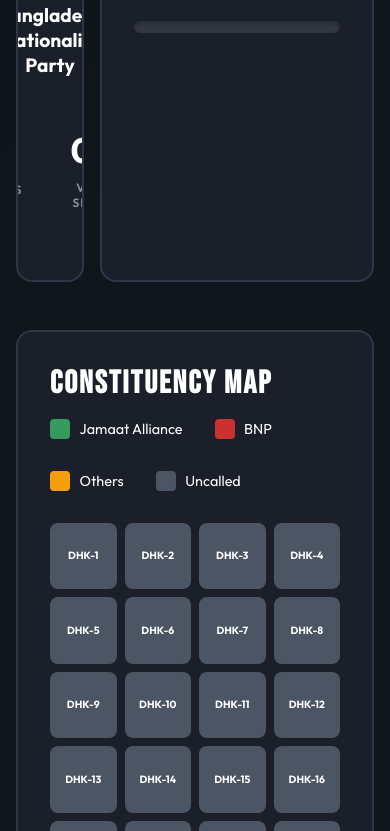
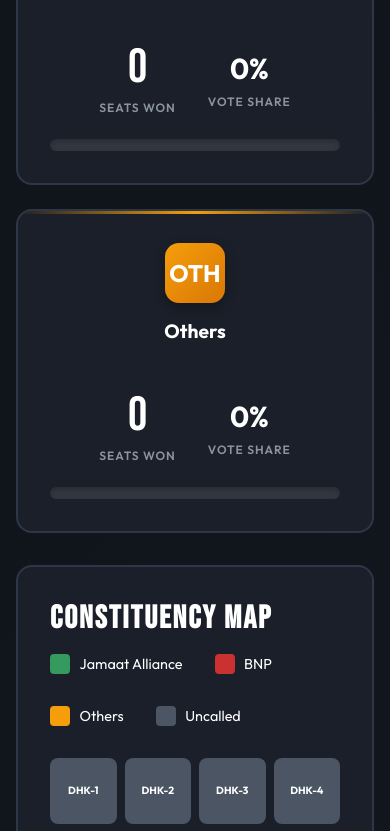
Before and after one commit to jixx0/bangladeshelection2026, a plain HTML site: page index.html in a window 390 px wide. Shown: the part 689-1520 px from the top of the page. Drawn offline with Linux system fonts and the light colour scheme.

Commit message:
Update index.html

```diff
--- a/index.html
+++ b/index.html
@@ -202,14 +202,16 @@
             flex-wrap: wrap;
         }
 
-        /* Dashboard Layout - Version 2.0 Grid */
+        /* Dashboard Layout - Version 3.0 Horizontal */
         .results-overview {
             display: grid !important;
-            grid-template-columns: 1fr 1fr;
-            grid-template-rows: 1fr 1fr;
-            gap: 1rem;
+            grid-template-columns: repeat(3, 1fr);
+            grid-template-rows: 1fr;
+            gap: 1.5rem;
             margin-bottom: 2rem;
-            height: 450px;
+            max-width: 1400px;
+            margin-left: auto;
+            margin-right: auto;
         }
 
         .party-card {
@@ -225,6 +227,7 @@
             justify-content: center;
             align-items: center;
             text-align: center;
+            min-height: 280px;
         }
 
         .party-card.jamaat {
@@ -233,13 +236,13 @@
         }
 
         .party-card.bnp {
-            grid-column: 1 !important;
-            grid-row: 2 !important;
+            grid-column: 2 !important;
+            grid-row: 1 !important;
         }
 
         .party-card.others {
-            grid-column: 2 !important;
-            grid-row: 1 / 3 !important;
+            grid-column: 3 !important;
+            grid-row: 1 !important;
         }
 
         .party-card-content {
@@ -530,30 +533,51 @@
             opacity: 0.3;
         }
 
+        @media (max-width: 1200px) {
+            .results-overview {
+                max-width: 100%;
+            }
+
+            .party-card {
+                min-height: 240px;
+            }
+
+            .seats-count {
+                font-size: 3rem;
+            }
+
+            .vote-percentage {
+                font-size: 1.8rem;
+            }
+        }
+
         @media (max-width: 768px) {
             .header h1 {
                 font-size: 1.8rem;
             }
 
             .results-overview {
-                grid-template-columns: 1fr;
-                grid-template-rows: auto auto auto;
-                height: auto;
+                grid-template-columns: 1fr !important;
+                grid-template-rows: auto auto auto !important;
+            }
+
+            .party-card {
+                min-height: auto;
             }
 
             .party-card.jamaat {
-                grid-column: 1;
-                grid-row: 1;
+                grid-column: 1 !important;
+                grid-row: 1 !important;
             }
 
             .party-card.bnp {
-                grid-column: 1;
-                grid-row: 2;
+                grid-column: 1 !important;
+                grid-row: 2 !important;
             }
 
             .party-card.others {
-                grid-column: 1;
-                grid-row: 3;
+                grid-column: 1 !important;
+                grid-row: 3 !important;
             }
 
             .map-container {
@@ -570,6 +594,10 @@
 
             .input-grid {
                 grid-template-columns: 1fr;
+            }
+
+            .party-stats {
+                gap: 2rem;
             }
         }
     </style>
```
